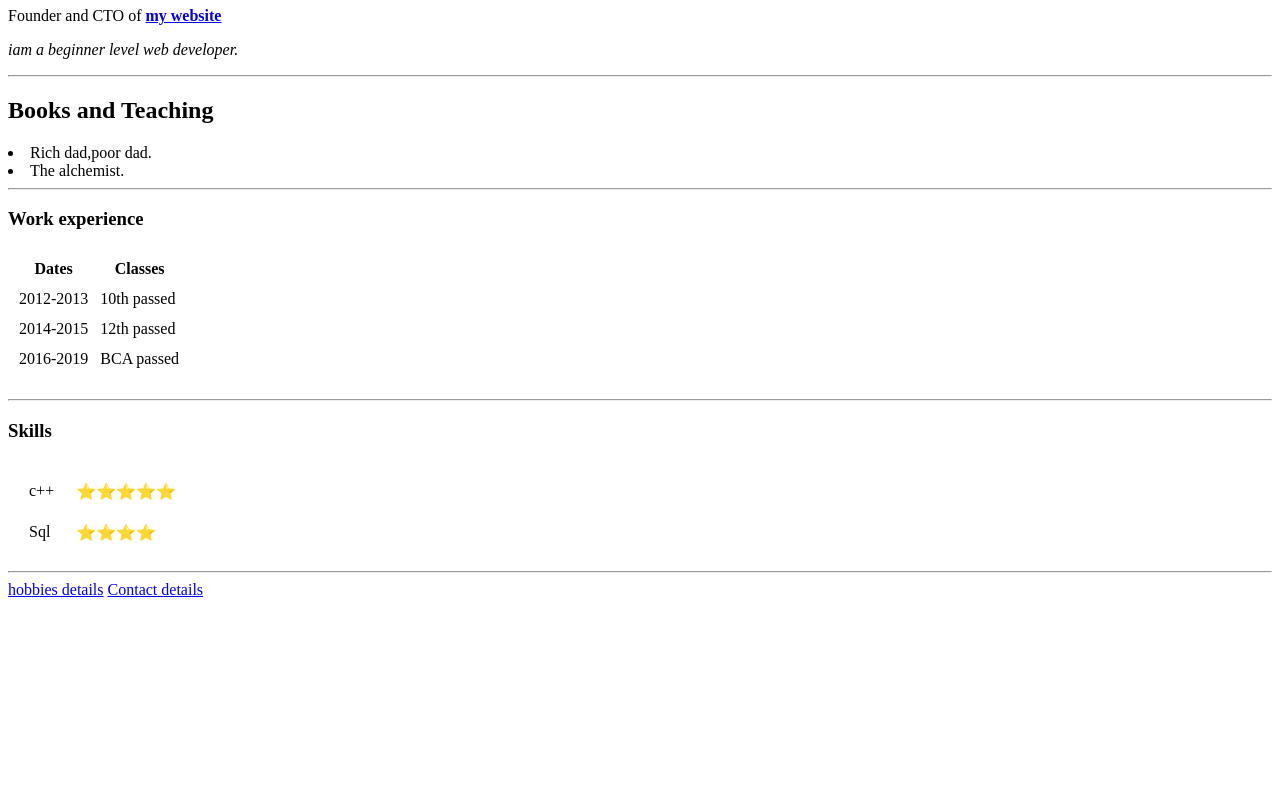
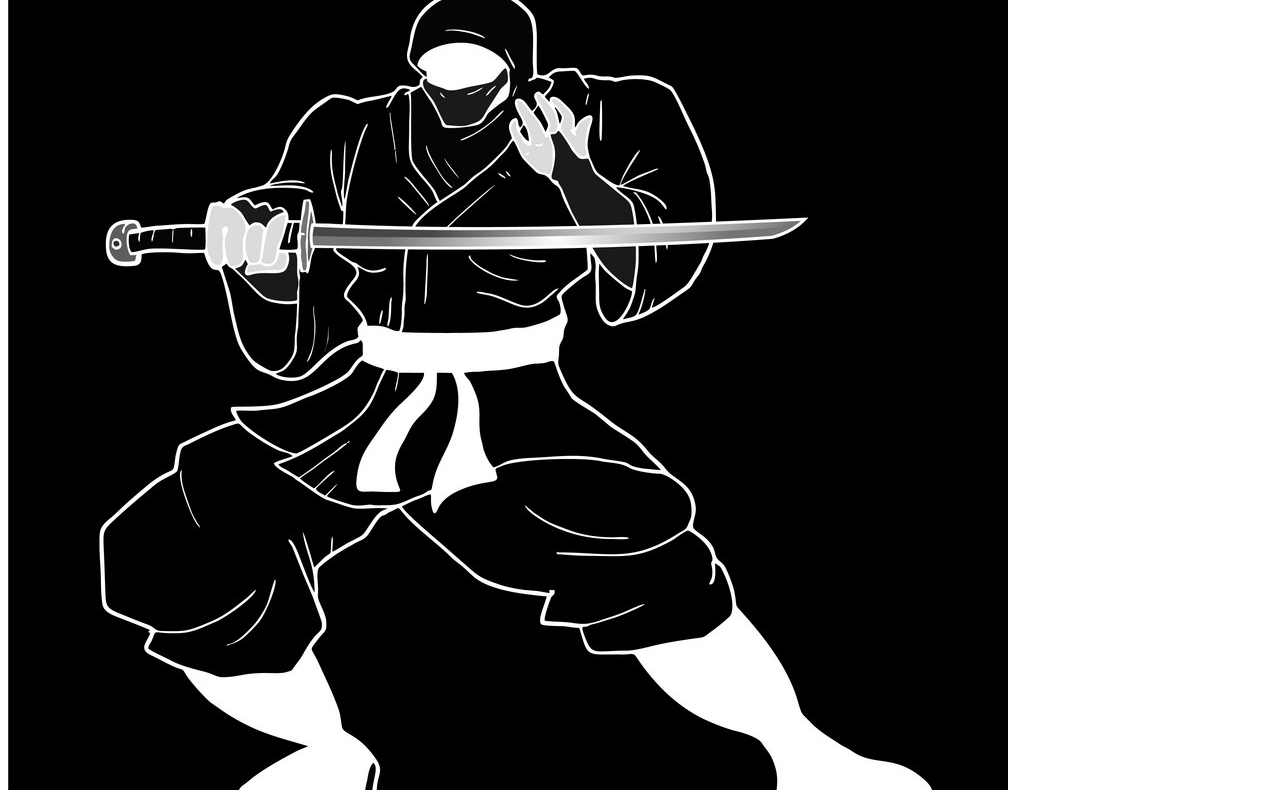
Before and after one commit to rkv1398/CV, a plain HTML site: page index.html in a window 1280 px wide. Shown: the part 99-889 px from the top of the page. Before the commit the page ends 800 px from the top, so only its background shows below. Drawn offline with Linux system fonts and the light colour scheme.

Commit message:
Update index.html

```diff
--- a/index.html
+++ b/index.html
@@ -7,7 +7,7 @@
 </head>
 
 <body>
-  <img src="images\ninja.jpg" alt="this is display picture">
+  <img src="ninja.jpg" alt="this is display picture">
   <h1>Rishikesh verma</h1>
   <p>Founder and CTO of <strong><a href="https://www.google.com">my website</a></strong></p>
   <p>
```
